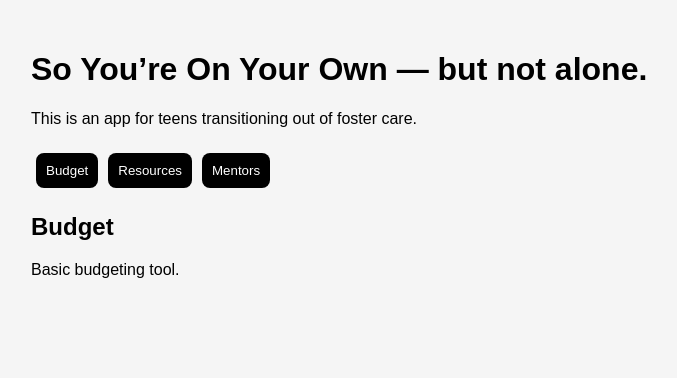
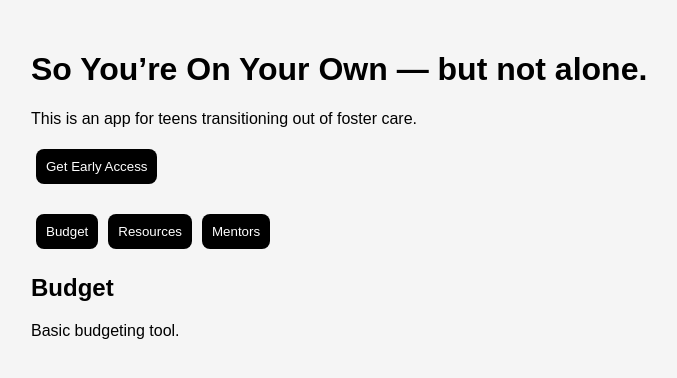
Before and after one commit to dradinalundy/foster-transition-toolkit, a React (Vite) app: page / in a window 1280 px wide. Shown: the top 378 px of the page, without its empty margins (159-836 px from the left). Built offline with nearby package versions, Linux system fonts and the light colour scheme.

Commit message:
Update main.jsx

```diff
--- a/src/main.jsx
+++ b/src/main.jsx
@@ -9,6 +9,10 @@ function App() {
     <div className="container">
       <h1>So You’re On Your Own — but not alone.</h1>
       <p>This is an app for teens transitioning out of foster care.</p>
+      <a href="https://tinyurl.com/SoYoureOnYourOwn" target="_blank" rel="noreferrer">
+ <button>Get Early Access</button>
+</a>
+
 
       <div className="tabs">
         <button onClick={() => setTab("budget")}>Budget</button>
```
